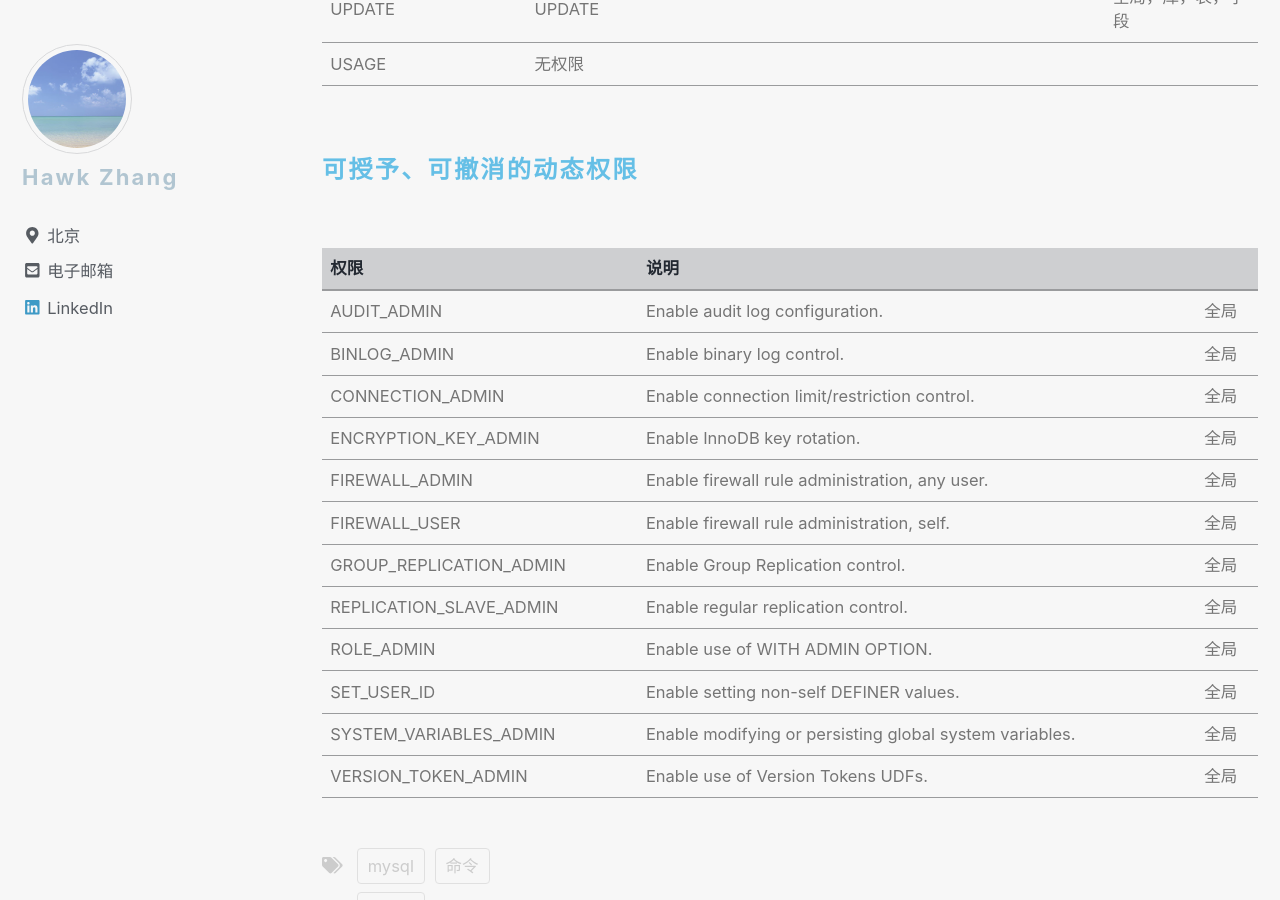
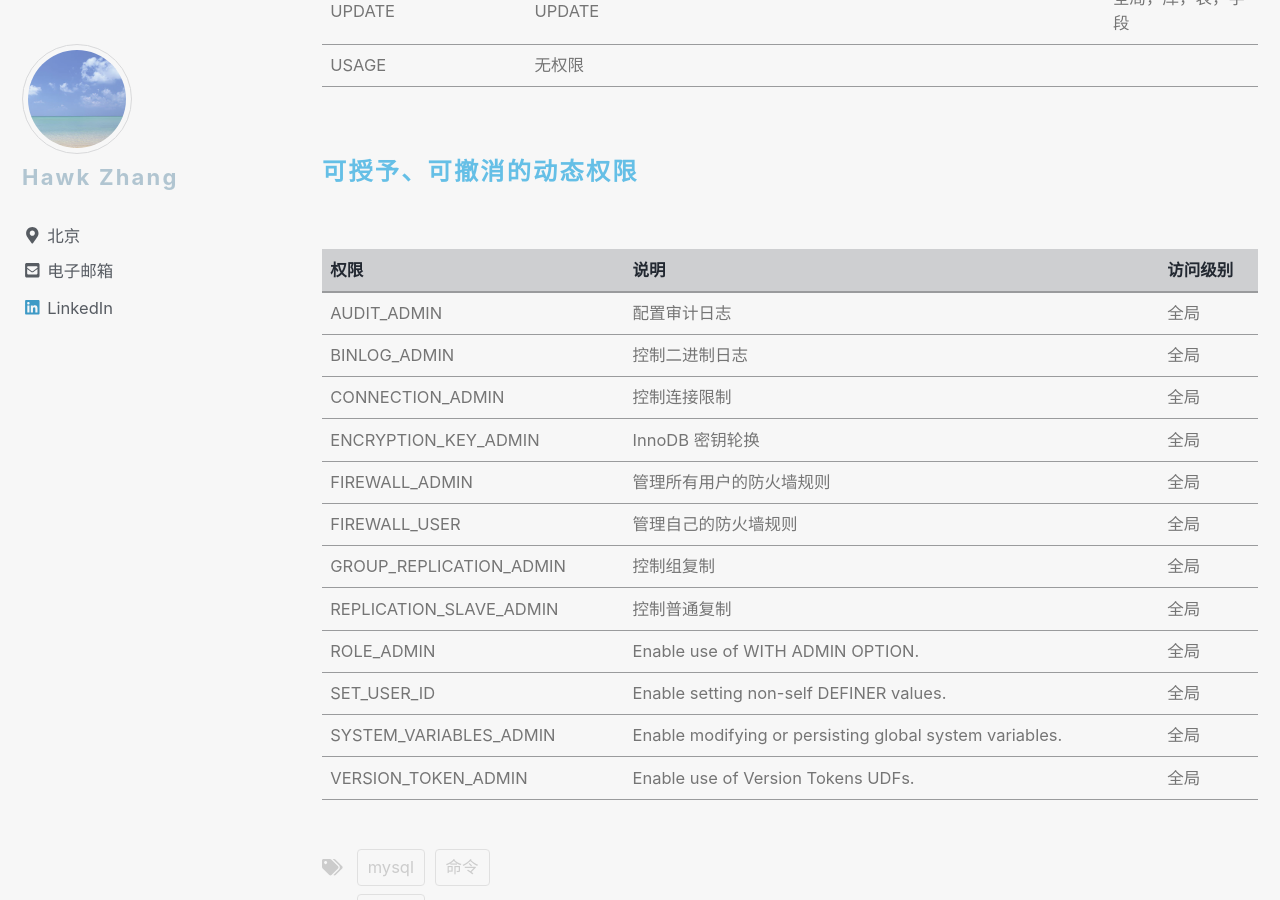
Before and after one commit to narru888/linotes_note, a Jekyll site: the page built from _posts/mysql/2016-04-02-statements.md, in a window 1280 px wide and 900 px high, scrolled down 4835 px. Built offline with Jekyll 4.4.1, drawn with Linux system fonts in a browser that asks for light colours; nearby versions of some CDN libraries; a script that is not in the unit is left out; some of the changed text lies outside the part shown.

Commit message:
update on 2018-10-11 09:40:01 CST

```diff
--- a/_posts/mysql/2016-04-02-statements.md
+++ b/_posts/mysql/2016-04-02-statements.md
@@ -120,8 +120,8 @@ ALTER USER 'hawk'@'localhost' IDENTIFIED BY 'newpassword'
 权限 | 授权的操作 | 访问级别
 --- | --- | ---
 ALL [PRIVILEGES] | 所有权限，但不包括 GRANT OPTION 与 PROXY | 特定级别
-ALTER | Enable use of ALTER TABLE. | 全局，库，表
-ALTER ROUTINE | Enable stored routines to be altered or dropped. | 全局，库，例程
+ALTER | `ALTER TABLE` | 全局，库，表
+ALTER ROUTINE | 修改、删除存储例程 | 全局，库，例程
 CREATE | 创建库和表 | 全局，库，表
 CREATE ROUTINE | 创建存储例程 | 全局，库
 CREATE TABLESPACE | 创建、修改、删除表空间及日志文件组 | 全局
@@ -155,16 +155,16 @@ USAGE | 无权限 |
 
 #### 可授予、可撤消的动态权限
 
-权限 | 说明
---- | ---
-AUDIT_ADMIN | Enable audit log configuration. | 全局
-BINLOG_ADMIN | Enable binary log control. | 全局
-CONNECTION_ADMIN | Enable connection limit/restriction control. | 全局
-ENCRYPTION_KEY_ADMIN | Enable InnoDB key rotation. | 全局
-FIREWALL_ADMIN | Enable firewall rule administration, any user. | 全局
-FIREWALL_USER | Enable firewall rule administration, self. | 全局
-GROUP_REPLICATION_ADMIN | Enable Group Replication control. | 全局
-REPLICATION_SLAVE_ADMIN | Enable regular replication control. | 全局
+权限 | 说明 | 访问级别
+--- | --- | ---
+AUDIT_ADMIN | 配置审计日志 | 全局
+BINLOG_ADMIN | 控制二进制日志 | 全局
+CONNECTION_ADMIN | 控制连接限制 | 全局
+ENCRYPTION_KEY_ADMIN | InnoDB 密钥轮换 | 全局
+FIREWALL_ADMIN | 管理所有用户的防火墙规则 | 全局
+FIREWALL_USER | 管理自己的防火墙规则 | 全局
+GROUP_REPLICATION_ADMIN | 控制组复制 | 全局
+REPLICATION_SLAVE_ADMIN | 控制普通复制 | 全局
 ROLE_ADMIN | Enable use of WITH ADMIN OPTION. | 全局
 SET_USER_ID | Enable setting non-self DEFINER values. | 全局
 SYSTEM_VARIABLES_ADMIN | Enable modifying or persisting global system variables. | 全局
```
